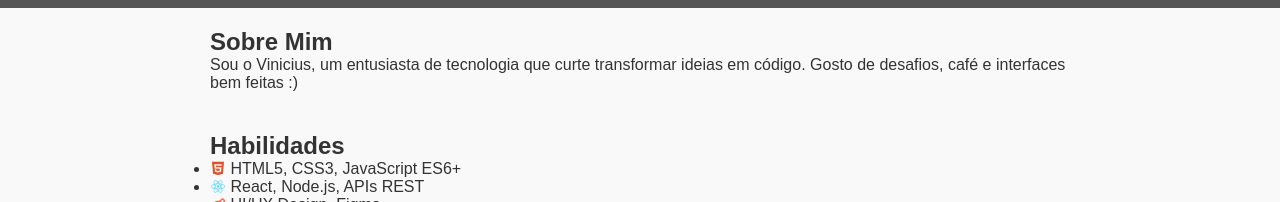
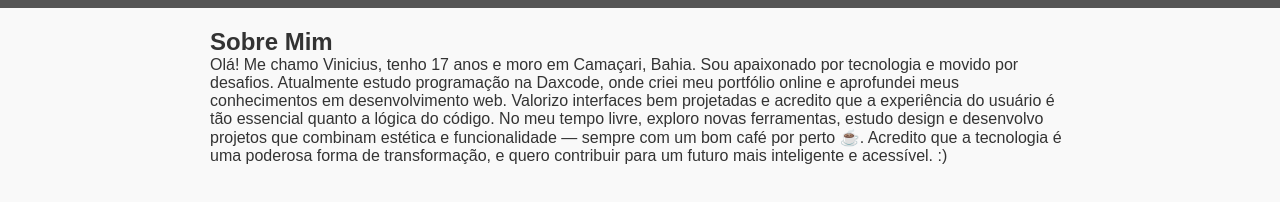
Before and after one commit to ViniciusDaltro01/Meu-Portfolio, a plain HTML site: page index.html in a window 1280 px wide. Shown: the part 411-613 px from the top of the page. Drawn offline with nearby package versions, Linux system fonts and the light colour scheme.

Commit message:
Update index.html

```diff
--- a/index.html
+++ b/index.html
@@ -27,7 +27,10 @@
   <main>
     <section id="sobre">
       <h2>Sobre Mim</h2>
-      <p>Sou o Vinicius, um entusiasta de tecnologia que curte transformar ideias em código. Gosto de desafios, café e interfaces bem feitas :)</p>
+      <p>Olá! Me chamo Vinicius, tenho 17 anos e moro em Camaçari, Bahia. Sou apaixonado por tecnologia e movido por desafios. Atualmente estudo programação na Daxcode, onde criei meu portfólio online e aprofundei meus conhecimentos em desenvolvimento web.
+      Valorizo interfaces bem projetadas e acredito que a experiência do usuário é tão essencial quanto a lógica do código. No meu tempo livre, exploro novas ferramentas, estudo design e desenvolvo projetos que combinam estética e funcionalidade — sempre com um bom café por perto ☕.
+      Acredito que a tecnologia é uma poderosa forma de transformação, e quero contribuir para um futuro mais inteligente e acessível.
+       :)</p>
     </section>
 
     <section id="habilidades">
```
